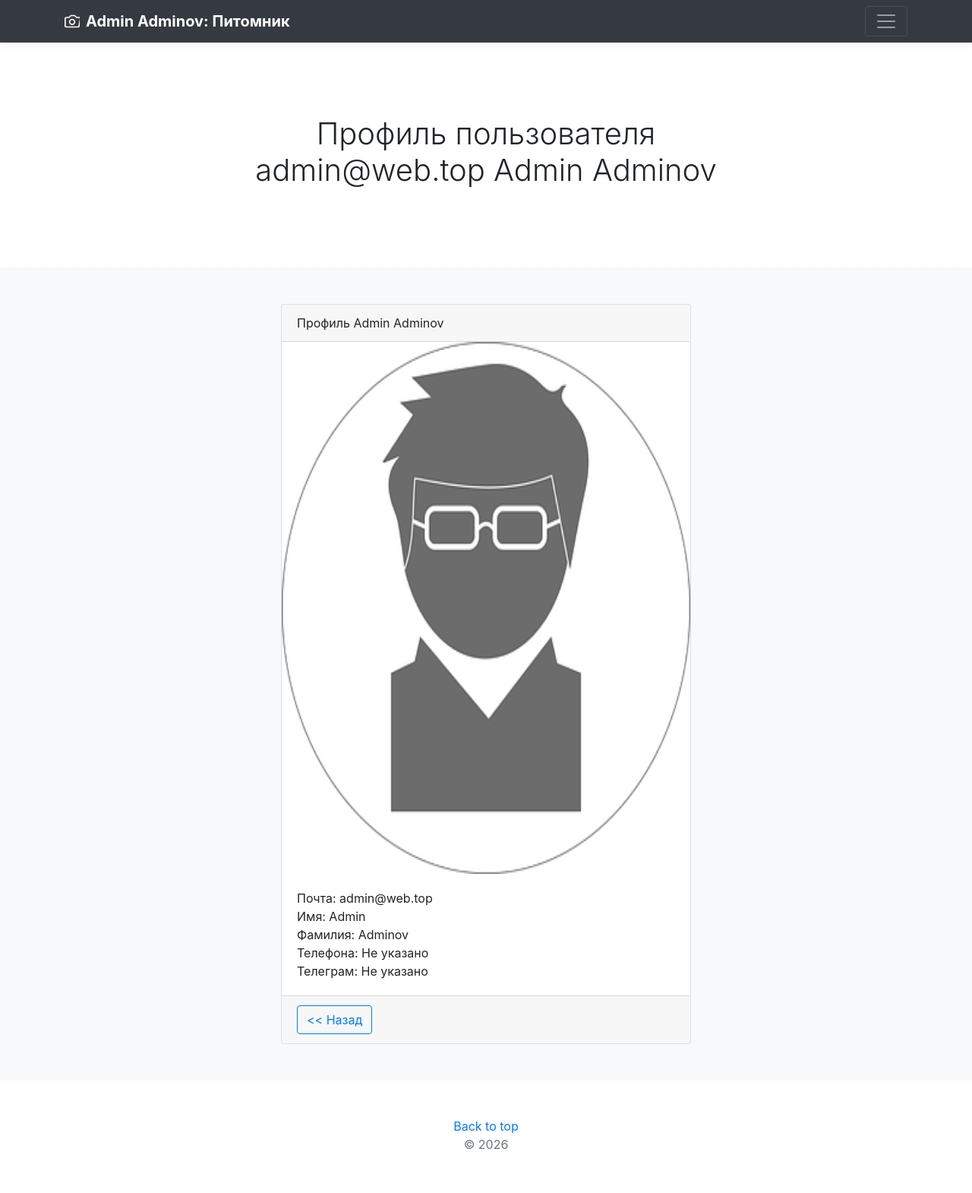
After one commit to Yura123410/frameworkDZCBV, a Django app: page /users/user/1/ in a window 1280 px wide. The commit adds this page. Shown: the whole page at 76% size. Run offline with Django 5.2, Linux system fonts and the light colour scheme; data comes from the database, SQL or seed files in the repository; some libraries are stand-ins or nearby versions.

Commit message:
- Добавлена возможность просматривать профиль пользователя

```diff
--- a/users/templates/users/includes/inc_user_card.html
+++ b/users/templates/users/includes/inc_user_card.html
@@ -9,11 +9,13 @@
         alt="Card image cap">
     <div class="card-body">
       <h5 class="card-title pricing-card-title">{{ object.first_name }} {{ object.last_name }}</h5>
-      <ul class="List-unstyled mt-3 md-4 text-start m-3">
+      <ul class="list-unstyled mt-3 mb-4 text-start m-3">
         <li>E-mail: {{ object.email }}</li>
         <li>Телефон: {{ object.phone|default:'не указан' }}</li>
         <li>Телеграм: {{ object.telegram|default:'не указан' }}</li>
       </ul>
+      <a class="btn btn-lg btn-block btn-outline-info"
+         href="{% url 'users:user_detail' object.pk %}">Подробная информация</a>
     </div>
   </div>
 </div>
--- /dev/null
+++ b/users/templates/users/user_detail.html
@@ -0,0 +1,27 @@
+{% extends 'dogs/base.html' %}
+{% load user_tags %}
+{% block content %}
+<div class="row">
+    <div class="col-3"></div>
+    <div class="col-6">
+        <div class="card">
+            <div class="card-header">
+              Профиль {{ object.first_name }} {{ object.last_name }}
+            </div>
+            <img class="card-img-top"
+             src="{{ user.avatar|user_media }}" width="300" height="700"
+             alt="Card image cap">
+            <div class="card-body">
+                <span class="card-text">Почта: {{user.email}}</span><br>
+                <span class="card-text">Имя: {{user.first_name|default:"Не указано"}}</span><br>
+                <span class="card-text">Фамилия: {{user.last_name|default:"Не указано"}}</span><br>
+                <span class="card-text">Телефона: {{user.phone|default:"Не указано"}}</span><br>
+                <span class="card-text">Телеграм: {{user.telegram|default:"Не указано"}}</span><br>
+            </div>
+            <div class="card-footer">
+                <a href="{% url 'users:users_list' %}" class="btn btn-outline-primary"><< Назад</a>
+            </div>
+        </div>
+    </div>
+</div>
+{% endblock %}
--- a/users/urls.py
+++ b/users/urls.py
@@ -1,8 +1,8 @@
 from django.urls import path
-
+from . import views
 from users.apps import UsersConfig
 from users.views import UserRegisterView, UserLoginView, UserProfileView, UserLogoutView, UserUpdateView, \
-    UserPasswordChangeView, user_generate_new_password_view, UserListView
+    UserPasswordChangeView, user_generate_new_password_view, UserListView, UserDetailView
 
 app_name = UsersConfig.name
 
@@ -17,5 +17,6 @@ urlpatterns = [
     path('profile/genpassword', user_generate_new_password_view, name='user_generate_password'),
 
     # Просмотр других пользователей
-    path('all_users/', UserListView.as_view(), name='users_list')
+    path('all_users/', UserListView.as_view(), name='users_list'),
+    path('user/<int:pk>/', UserDetailView.as_view(), name='user_detail'),
 ]
--- a/users/views.py
+++ b/users/views.py
@@ -115,6 +115,16 @@ class UserListView(LoginRequiredMixin, ListView):
         queryset = queryset.filter(is_active=True)
         return queryset
 
+class UserDetailView(DetailView):
+    model = User
+    template_name = 'users/user_detail.html'
+
+
+    def get_context_data(self, **kwargs):
+        context_data = super().get_context_data()
+        user_object = self.get_object()
+        context_data['title'] = f'Профиль пользователя {user_object}'
+        return context_data
 
 @login_required(login_url='users:user_login')
 def user_generate_new_password_view(request):
```
